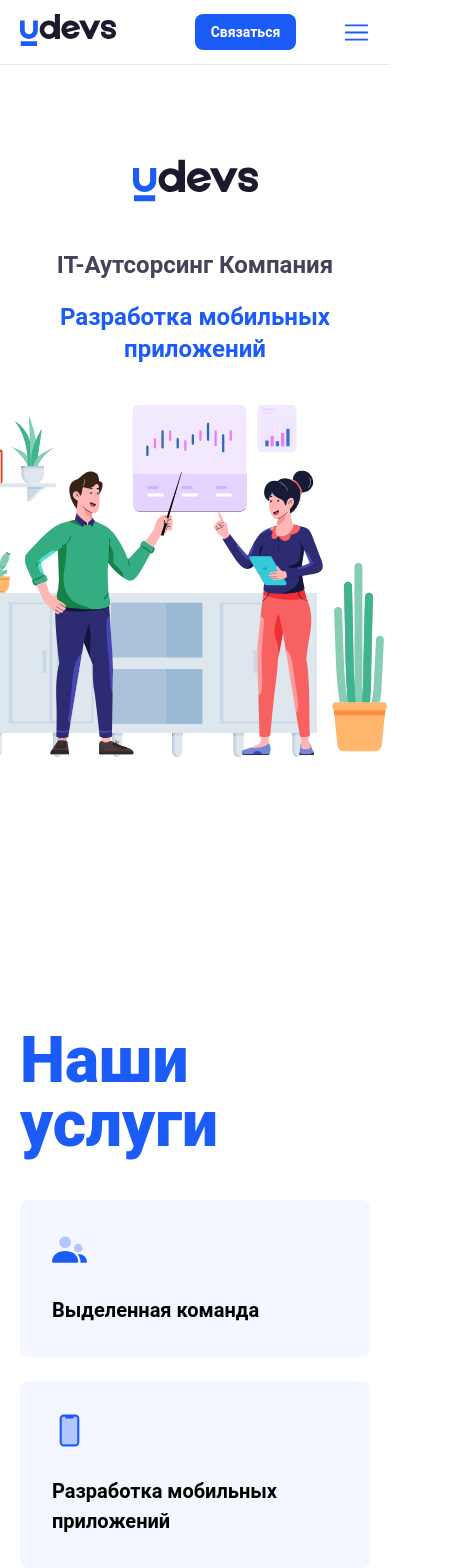
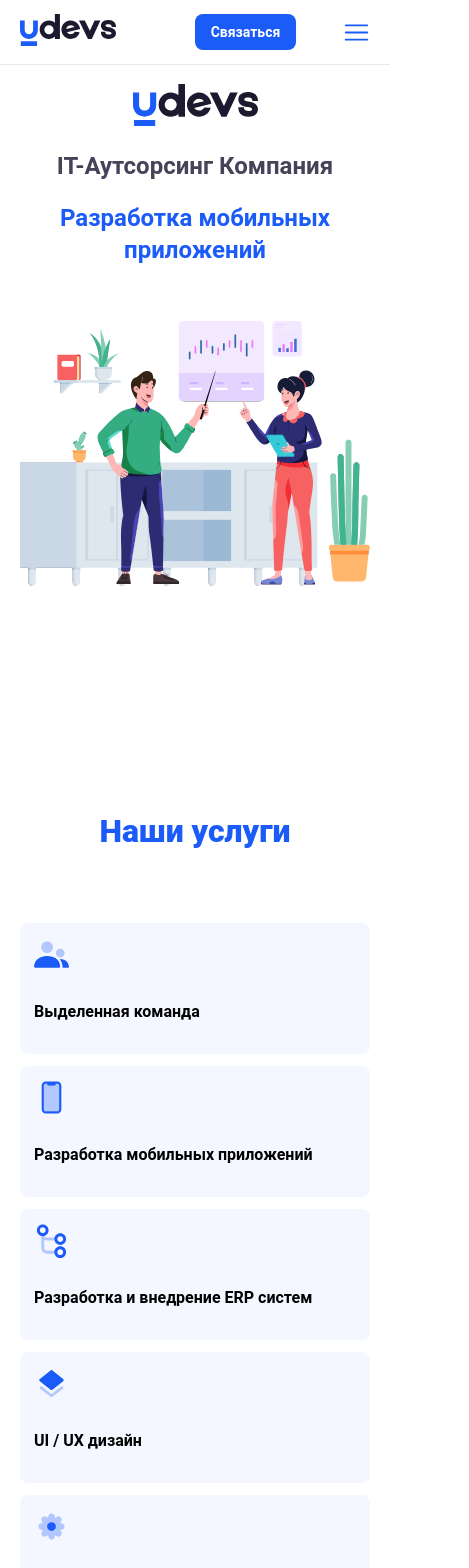
Before and after one commit to Islomjonsdev/udevs, a Next.js app: page / in a window 390 px wide. Shown: the top 1568 px of the page, 469 px wide, since content can reach past the window. Built offline with nearby package versions, Linux system fonts and the light colour scheme.

Commit message:
responsive done

```diff
--- a/src/app/page.jsx
+++ b/src/app/page.jsx
@@ -1,11 +1,13 @@
 import Hero from "@/components/Hero/Hero";
 import OurServices from "@/components/OurServices/OurServices";
+import Team from "@/components/Team/Team";
 
 export default function Home() {
   return (
     <>
       <Hero />
       <OurServices />
+      <Team />
     </>
   );
 }
--- a/src/components/Header/Header.module.scss
+++ b/src/components/Header/Header.module.scss
@@ -6,6 +6,9 @@
   width: 100%;
   box-shadow: 0 1px 0 #e5e9f2;
   margin-bottom: 72px;
+  width: 100%;
+  background-color: #fff;
+  z-index: 999;
   .container {
     max-width: 1180px;
     width: 100%;
@@ -60,6 +63,18 @@
     .header_hamburger {
       display: none;
     }
+  }
+}
+
+@media only screen and (max-width: 1000px) {
+  .header {
+    margin-bottom: 20px;
+  }
+}
+
+@media only screen and (max-width: 900) {
+  .header {
+    margin-bottom: 0px;
   }
 }
 
--- a/src/components/Hero/Hero.module.scss
+++ b/src/components/Hero/Hero.module.scss
@@ -59,8 +59,12 @@
     }
 
     .hero_right {
-      width: 547px;
-      height: 414px;
+      max-width: 547px;
+      width: 100%;
+      img {
+        width: 536px;
+        height: 406px;
+      }
     }
   }
 }
@@ -69,9 +73,14 @@
   .hero {
     .hero__wrapper {
       .hero_right {
-        width: 465px;
+       max-width: 465px;
+       width: 100%;
+       display: flex;
+       flex-direction: column;
+       justify-content: center;
+       align-items: center;
         img {
-          width: 465px;
+          max-width: 465px;
           height: 352px;
         }
       }
@@ -94,8 +103,7 @@
         margin-bottom: 40px;
         img {
           width: 125px;
-          height: 41px;
-          height: 89px;
+          height: 41.66px;
           margin-bottom: 24px;
         }
 
@@ -103,6 +111,7 @@
           font-size: 24px;
           line-height: 32px;
           font-weight: 700;
+          text-align: center;
           margin-bottom: 20px;
           opacity: 1;
         }
@@ -121,9 +130,45 @@
       }
 
       .hero_right {
-        width: 547px;
-        height: 414px;
+        max-width: 870px;
+        width: 100%;
+        img {
+          max-width: 455px;
+          height: 344px;
+        }
       }
     }
   }
 }
+
+@media only screen and (max-width: 510px) {
+  .hero {
+    .hero__wrapper {
+      .hero_right {
+        max-width: 870px;
+        width: 100%;
+        img {
+          max-width: 455px;
+          width: 100%;
+          height: 344px;
+        }
+      }
+    }
+  }
+}
+
+@media only screen and (max-width: 430px) {
+  .hero {
+    .hero__wrapper {
+      .hero_right {
+        max-width: 870px;
+        width: 100%;
+        img {
+          max-width: 455px;
+          width: 100%;
+          height: 295px;
+        }
+      }
+    }
+  }
+}
--- a/src/components/OurServices/Cards/Cards.module.scss
+++ b/src/components/OurServices/Cards/Cards.module.scss
@@ -19,3 +19,20 @@
         color: #000;
     }
 }
+
+@media only screen and (max-width: 900px) {
+    .our_services_item {
+        max-width: 417px;
+        width: 100%;
+        background-color: #f4f7ff;
+        padding: 14px;
+        border-radius: 8px;
+        margin-bottom: 12px;
+
+        h3 {
+            font-size: 16px;
+            line-height: 24px;
+            margin-bottom: 16px;
+        }
+    }
+}
--- a/src/components/OurServices/OurServices.module.scss
+++ b/src/components/OurServices/OurServices.module.scss
@@ -1,6 +1,6 @@
 .our_services {
   padding-top: 100px;
-
+  margin-bottom: 100px;
   .container {
     max-width: 1180px;
     width: 100%;
@@ -26,3 +26,24 @@
     }
   }
 }
+
+@media only screen and (max-width: 900px) {
+  .our_services {
+    .our_services_wrapper {
+      h1 {
+        font-size: 32px;
+        line-height: 40px;
+        font-weight: 800;
+        color: #1b5bf7;
+        text-align: center;
+        margin-bottom: 72px;
+      }
+
+      .our_services_list {
+        display: flex;
+        flex-wrap: wrap;
+        justify-content: space-between;
+      }
+    }
+  }
+}
--- /dev/null
+++ b/src/components/Team/Team.jsx
@@ -0,0 +1,9 @@
+import React from 'react'
+
+const Team = () => {
+  return (
+    <div>Team</div>
+  )
+}
+
+export default Team
```
Also changed, not shown: src/components/Team/Team.module.scss (added). Lines whose indentation alone changed are shown as unchanged.
